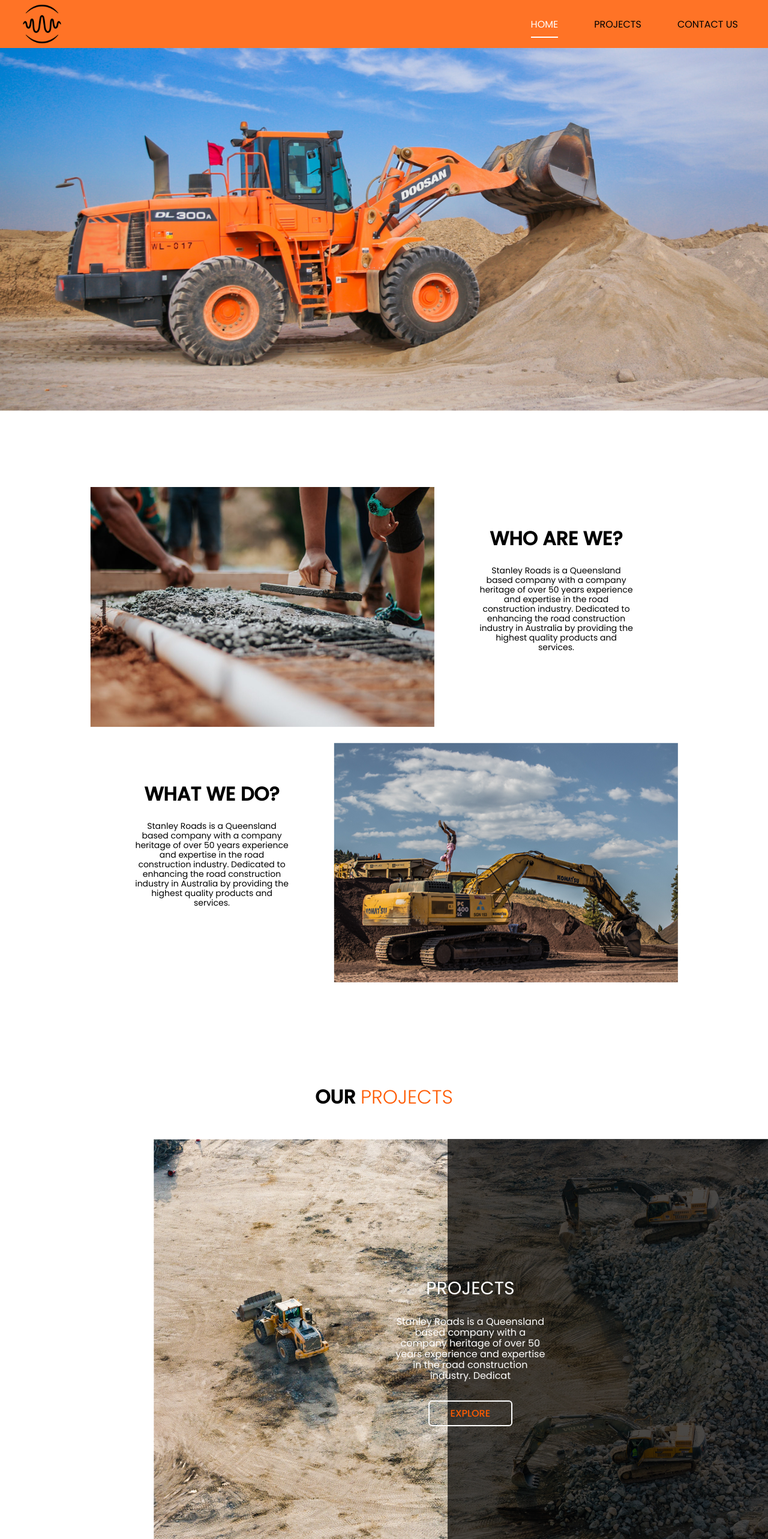
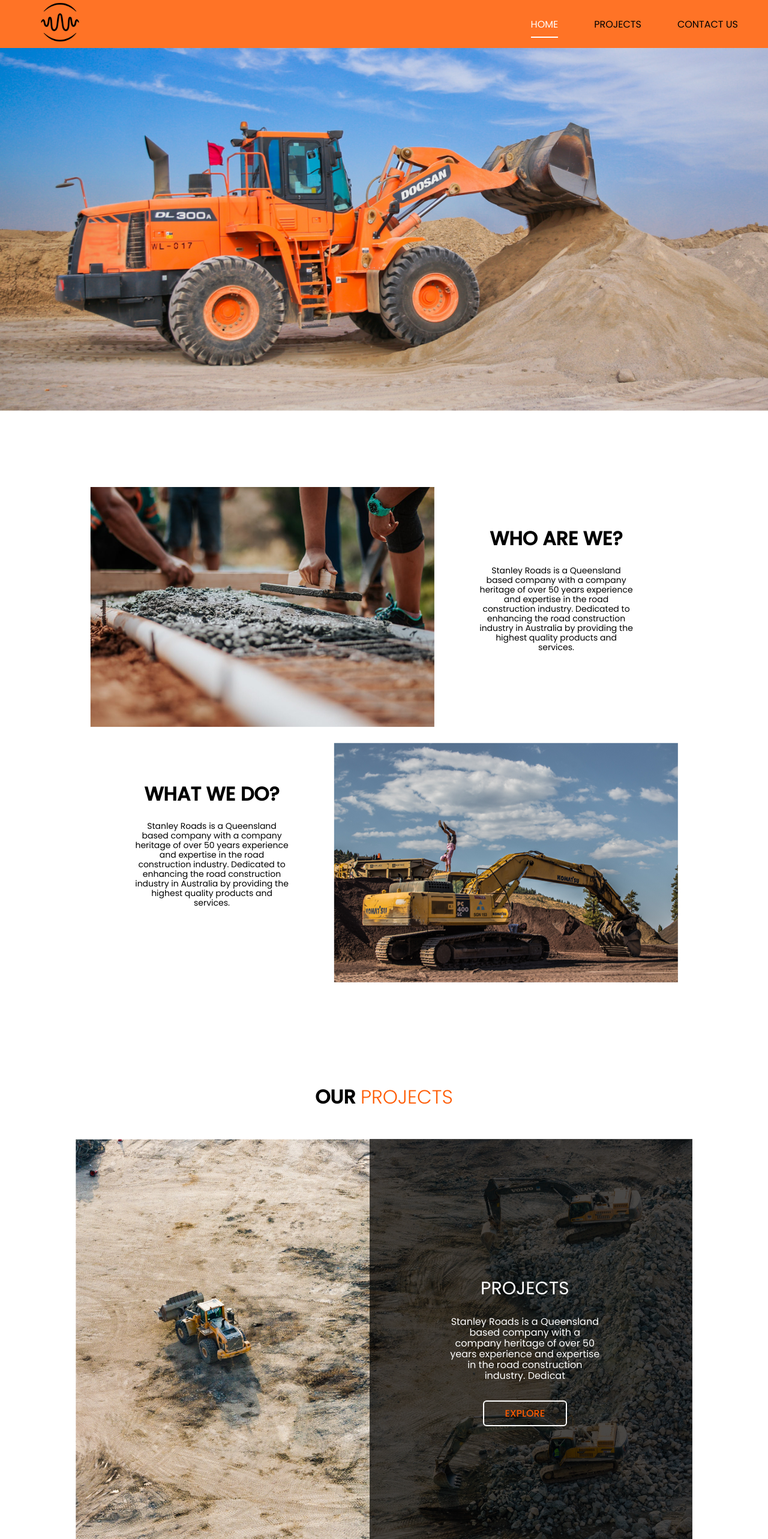
Before and after one commit to tielass/asfalting-website, a React (Create React App) app: page / in a window 1280 px wide. Shown: the top 2566 px of the page at 60% size. Built offline with nearby package versions, Linux system fonts and the light colour scheme.

Commit message:
link in navbar fix

```diff
--- a/src/components/Navbar.jsx
+++ b/src/components/Navbar.jsx
@@ -1,6 +1,6 @@
 import React from 'react'
 import Logo from '../assets/logo.png'
-import { NavLink } from 'react-router-dom'
+import { NavLink, Link } from 'react-router-dom'
 import ReorderOutlinedIcon from '@mui/icons-material/ReorderOutlined';
 import '../style/Navbar.css'
 
@@ -8,7 +8,9 @@ function Navbar() {
   return (
     <div className='navbar'>
       <div className="leftSide">
-        <img src={ Logo } alt="Logo" />
+        <Link className='logoLink' to="/">
+          <img src={ Logo } alt="Logo" />
+        </Link>
       </div>
       <div className="rightSide">
         <NavLink to="/">HOME</NavLink>
--- a/src/helpers/ImageGallery.js
+++ b/src/helpers/ImageGallery.js
@@ -11,5 +11,7 @@ export const galleryImages = [
   { id:5, title:"Vitanovtsi",  subtitle: "Parking lot in Pernik", img: firstGalleryImage, tag: "Vitanovtsi" },
   { id:6, title:"Sofia",  subtitle: "Parking lot in Pernik", img: fourthGalleryImage, tag: "Sofia" },
   { id:7, title:"Kovachevtsi",  subtitle: "Parking lot in Pernik", img: fourthGalleryImage, tag: "Kovachevtsi" },
-  { id:8, title:"Batanovtsi",  subtitle: "Parking lot in Pernik", img: fourthGalleryImage, tag: "Batanovtsi" }
+  { id:8, title:"Batanovtsi",  subtitle: "Parking lot in Pernik", img: fourthGalleryImage, tag: "Batanovtsi" },
+  { id:9, title:"Pernik",  subtitle: "Parking lot in Pernik", img: firstGalleryImage, tag: "Pernik" },
+  { id:10, title:"Pernik",  subtitle: "Parking lot in Pernik", img: firstGalleryImage, tag: "Pernik" }
 ]
--- a/src/style/Home.css
+++ b/src/style/Home.css
@@ -108,5 +108,4 @@
   position: relative;
   width: min-content;
   margin: 0 auto;
-  max-width: 60%;
 }
--- a/src/style/Navbar.css
+++ b/src/style/Navbar.css
@@ -73,6 +73,9 @@
   font-weight: bold;
 }
 
+.navbar .logoLink:hover {
+  pointer-events: none;
+}
 
 /* .navbar a.active:hover{
   content: '';
```
Also changed, not shown: src/components/GalleryCards.jsx (+0 -7 lines), src/pages/Contact.js (line endings or trailing spaces).
